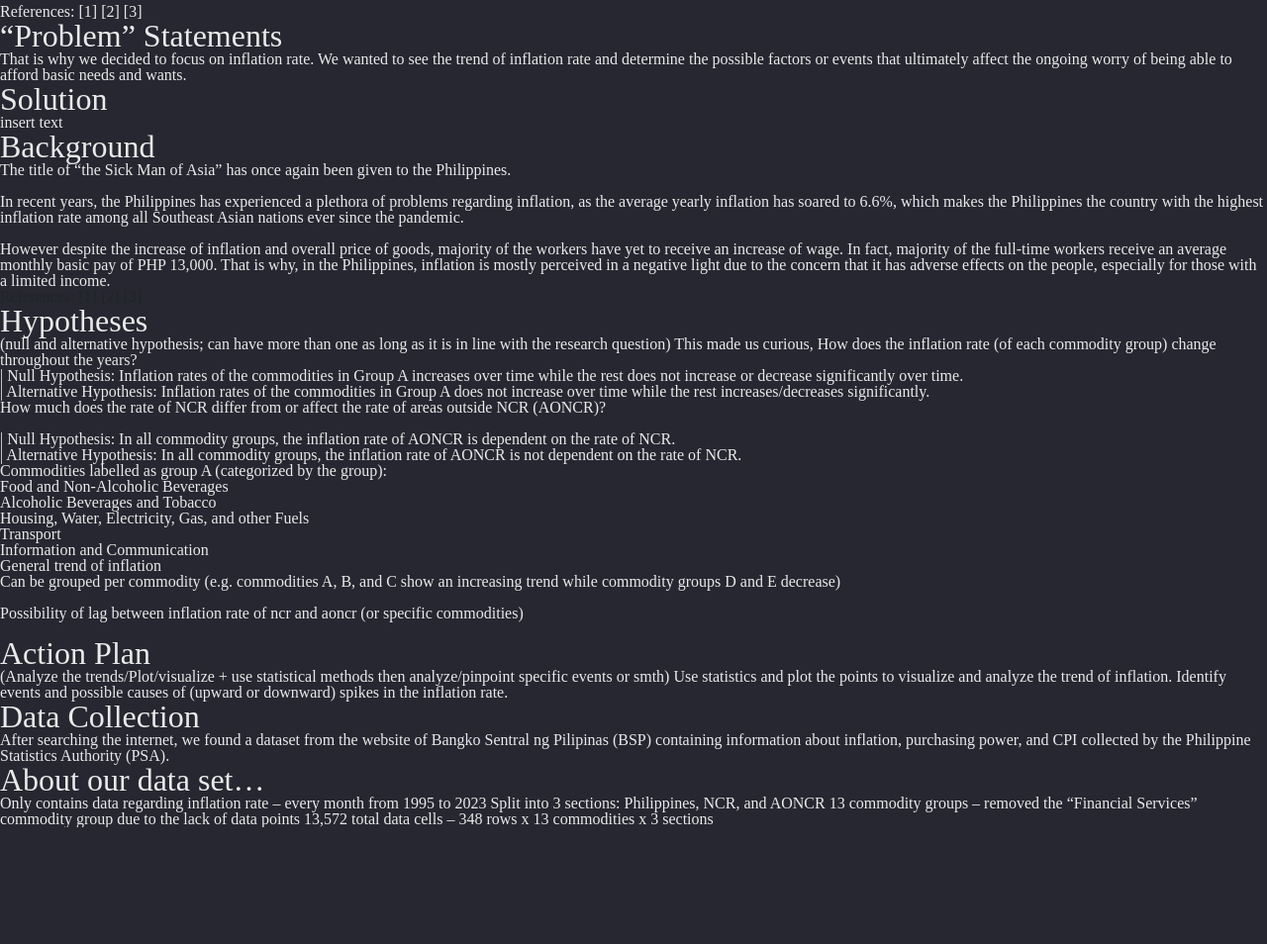
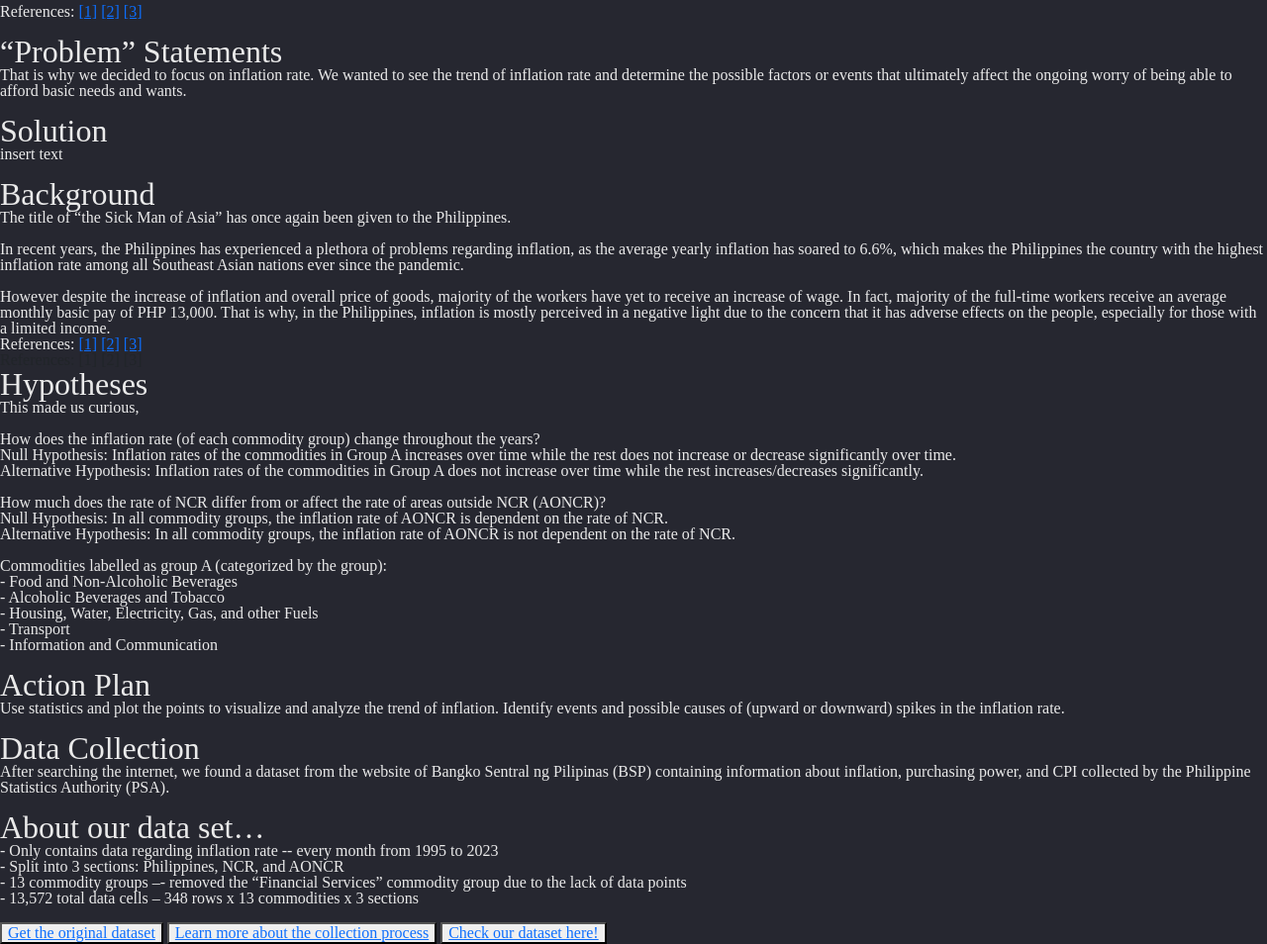
Before and after one commit to Airiseru/cs132-inflation, a plain HTML site: page index.html in a window 1280 px wide. Shown: the part 656-1610 px from the top of the page at 99% size. Before the commit the page ends 1492 px from the top, so only its background shows below. Drawn offline with nearby package versions, Linux system fonts and the light colour scheme.

Commit message:
Initial format part 3

```diff
--- a/index.html
+++ b/index.html
@@ -71,18 +71,24 @@
   <h1 class="prim-white big">Overview</h1>
   <p class="prim-white">Did you know that in 2012, bangus (or milkfish) was P76 less expensive per kilo than in 2022 (Statista, 2023)? As prices continue to rise over time, people are finding it more and more difficult to afford things that they used to be able to afford. Will the general public be able to keep up with the increase in prices moving forward? What exactly are the factors that affect the apparent increase in prices? How worried should we be given that inflation is being viewed as an “urgent national concern?”</p>
   <br>
-  <p class="prim-white">References: [1] [2] [3]</p>
+  <div class="prim-white references">
+    <p>References: <a href="https://www.statista.com/statistics/1047867/domestic-retail-price-bangus-milkfish-philippines/">[1]</a> <a href="https://www.statista.com/statistics/1347710/philippines-price-of-basic-food-products/">[2]</a> <a href="https://www.philstar.com/headlines/2023/10/03/2300932/rising-prices-still-top-concern-among-filipinos-pulse-asia">[3]</a></p>
+  </div>
+  <br>
+
   <h1 class="prim-white big">
     “Problem” Statements
   </h1>
   <p class="prim-white">
     That is why we decided to focus on inflation rate. We wanted to see the trend of inflation rate and determine the possible factors or events that ultimately affect the ongoing worry of being able to afford basic needs and wants.
   </p>
+  <br>
 
   <h1 class="prim-white big">Solution</h1>
   <p class="prim-white">
     insert text
   </p>
+  <br>
 
   <h1 class="prim-white big">Background</h1>
   <p class="prim-white">
@@ -94,65 +100,76 @@
   </p>
   <br>
   <p class="prim-white">
-    However despite the increase of inflation and overall price of goods, majority of the workers have yet to receive an
-    increase of wage. In fact, majority of the full-time workers receive an average monthly basic pay of PHP 13,000.
-    That is why, in the Philippines, inflation is mostly perceived in a negative light due to the concern that it has
-    adverse effects on the people, especially for those with a limited income.
+    However despite the increase of inflation and overall price of goods, majority of the workers have yet to receive an increase of wage. In fact, majority of the full-time workers receive an average monthly basic pay of PHP 13,000. That is why, in the Philippines, inflation is mostly perceived in a negative light due to the concern that it has adverse effects on the people, especially for those with a limited income.
   </p>
+  <div class="prim-white references">
+    <p>References: <a href="https://www.ibon.org/ph-inflation-among-the-highest-in-southeast-asia-ibon/#:~:text=The%20Philippines'%20inflation%20rate%20is,the%20region%20since%20the%20pandemic">[1]</a> <a href="https://www.psa.gov.ph/statistics/occupational-wages-survey">[2]</a> <a href="https://www.bworldonline.com/the-nation/2024/01/22/570545/inflation-is-top-filipino-concern-poll/">[3]</a></p>
+  </div>
   <p>References: [1] [2] [3]</p>
   <h1 class="prim-white big">
     Hypotheses
   </h1>
   <p class="prim-white">
-      (null and alternative hypothesis; can have more than one as long as it is in line with the research question)
     This made us curious,
-    How does the inflation rate (of each commodity group) change throughout the years? <br>
-
-    | Null Hypothesis: Inflation rates of the commodities in Group A increases over time while the rest does not
-    increase or decrease significantly over time. <br>
-
-    | Alternative Hypothesis: Inflation rates of the commodities in Group A does not increase over time while the rest
-    increases/decreases significantly. <br>
-    How much does the rate of NCR differ from or affect the rate of areas outside NCR (AONCR)? <br> <br>
-
-    | Null Hypothesis: In all commodity groups, the inflation rate of AONCR is dependent on the rate of NCR. <br>
-
-    | Alternative Hypothesis: In all commodity groups, the inflation rate of AONCR is not dependent on the rate of NCR. <br>
-    Commodities labelled as group A (categorized by the group): <br>
-    Food and Non-Alcoholic Beverages <br>
-    Alcoholic Beverages and Tobacco <br>
-    Housing, Water, Electricity, Gas, and other Fuels <br>
-    Transport <br>
-    Information and Communication <br>
-    General trend of inflation <br>
-    Can be grouped per commodity (e.g. commodities A, B, and C show an increasing trend while commodity groups D and E
-    decrease) <br> <br>
-    Possibility of lag between inflation rate of ncr and aoncr (or specific commodities) <br> <br>
   </p>
+  <br>
+  <p class="prim-white">
+    How does the inflation rate (of each commodity group) change throughout the years?
+  </p>
+  <p class="prim-white">
+    Null Hypothesis: Inflation rates of the commodities in Group A increases over time while the rest does not increase or decrease significantly over time.
+  </p>
+  <p class="prim-white">
+    Alternative Hypothesis: Inflation rates of the commodities in Group A does not increase over time while the rest increases/decreases significantly.
+  </p>
+  <br>
+  <p class="prim-white">
+    How much does the rate of NCR differ from or affect the rate of areas outside NCR (AONCR)?
+  </p>
+  <p class="prim-white">
+    Null Hypothesis: In all commodity groups, the inflation rate of AONCR is dependent on the rate of NCR.
+  </p>
+  <p class="prim-white">
+    Alternative Hypothesis: In all commodity groups, the inflation rate of AONCR is not dependent on the rate of NCR.
+  </p>
+  <br>
+  <p class="prim-white">
+    Commodities labelled as group A (categorized by the group):
+  </p>
+  <ul class="prim-white">
+    <li>- Food and Non-Alcoholic Beverages</li>
+    <li>- Alcoholic Beverages and Tobacco</li>
+    <li>- Housing, Water, Electricity, Gas, and other Fuels</li>
+    <li>- Transport</li>
+    <li>- Information and Communication</li>
+  </ul>
+  <br>
 
   <h1 class="prim-white big">Action Plan</h1>
   <p class="prim-white">
-      (Analyze the trends/Plot/visualize + use statistical methods then analyze/pinpoint specific events or smth)
-    Use statistics and plot the points to visualize and analyze the trend of inflation. Identify events and possible
-    causes of (upward or downward) spikes in the inflation rate.
+    Use statistics and plot the points to visualize and analyze the trend of inflation. Identify events and possible causes of (upward or downward) spikes in the inflation rate.
+  </p>
+  <br>
 
-    </p>
   <h1 class="prim-white big">
     Data Collection
   </h1>
   <p class="prim-white">
-      After searching the internet, we found a dataset from the website of Bangko Sentral ng Pilipinas (BSP) containing
-      information about inflation, purchasing power, and CPI collected by the Philippine Statistics Authority (PSA).
+    After searching the internet, we found a dataset from the website of Bangko Sentral ng Pilipinas (BSP) containing information about inflation, purchasing power, and CPI collected by the Philippine Statistics Authority (PSA).
+  </p>
+  <br>
 
-    </p>
   <h1 class="prim-white big">About our data set…</h1>
-    <p class="prim-white">
-      Only contains data regarding inflation rate – every month from 1995 to 2023
-      Split into 3 sections: Philippines, NCR, and AONCR
-      13 commodity groups – removed the “Financial Services” commodity group due to the lack of data points
-     13,572 total data cells – 348 rows x 13 commodities x 3 sections
-    </p>
-
+  <ul class="prim-white">
+    <li>- Only contains data regarding inflation rate -- every month from 1995 to 2023</li>
+    <li>- Split into 3 sections: Philippines, NCR, and AONCR</li>
+    <li>- 13 commodity groups –- removed the “Financial Services” commodity group due to the lack of data points</li>
+    <li>- 13,572 total data cells – 348 rows x 13 commodities x 3 sections</li>
+  </ul>
+  <br>
+  <button><a href="https://www.bsp.gov.ph/Statistics/Prices/prices2018.xls">Get the original dataset</a></button>
+  <button><a href="https://docs.google.com/document/d/1K-yM-OktebjR6WOQ29jm4uzlJDNOERlkvkSxZKd0Ur4/edit?usp=sharing">Learn more about the collection process</a></button>
+  <button><a href="https://docs.google.com/spreadsheets/d/1MjDMPlG0KUQ6kZWaJ7on1Dn-EUh6u2Y-oLYYOKqvWzs/edit?usp=sharing">Check our dataset here!</a></button>
 
   <script src="https://code.jquery.com/jquery-3.3.1.slim.min.js"
     integrity="sha384-q8i/X+965DzO0rT7abK41JStQIAqVgRVzpbzo5smXKp4YfRvH+8abtTE1Pi6jizo"
```
Lines whose indentation alone changed are shown as unchanged.
